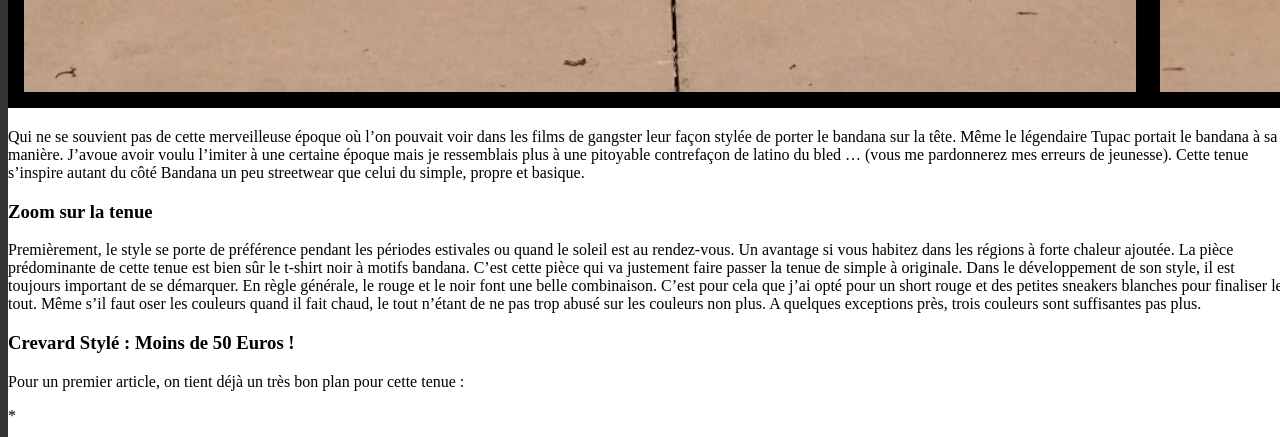
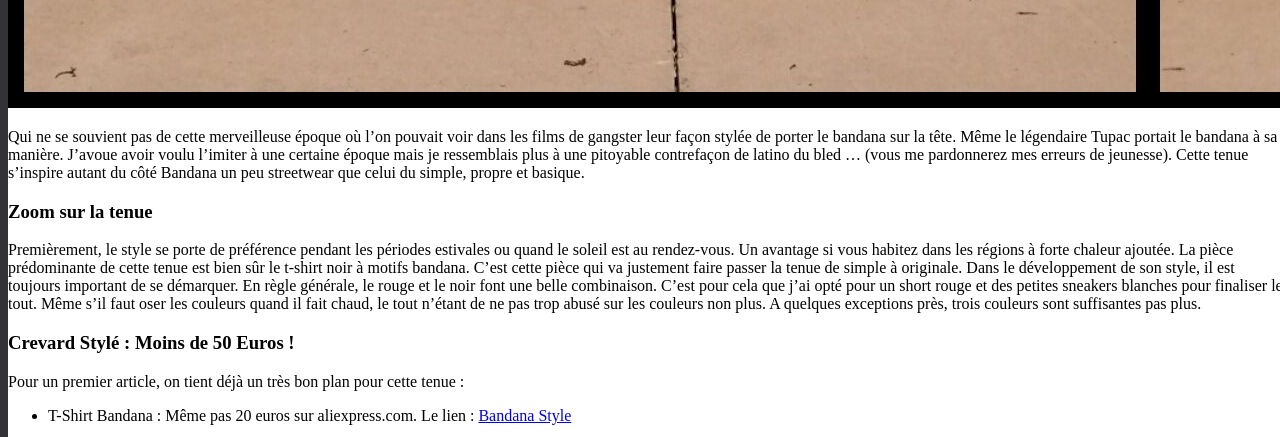
Before and after one commit to darkh2/darkh2.github.io, a Jekyll site: the page built from _posts/2017-10-29-Bandana-Touch.md, in a window 1280 px wide and 900 px high, scrolled down 2266 px, cut to the strip 0-437 px from the top of the window. Built offline with Jekyll 4.4.1, drawn with Linux system fonts in a browser that asks for light colours; comment, search, counter and statistics services are not loaded.

Commit message:
Create 2017-10-29-Bandana-Touch.md

```diff
--- a/_posts/2017-10-29-Bandana-Touch.md
+++ b/_posts/2017-10-29-Bandana-Touch.md
@@ -23,4 +23,4 @@ En règle générale, le rouge et le noir font une belle combinaison. C'est pour
 
 Pour un premier article, on tient déjà un très bon plan pour cette tenue :
 
-*
+* T-Shirt Bandana : Même pas 20 euros sur aliexpress.com. Le lien : [Bandana Style](https://fr.aliexpress.com/item/Bandana-Shirt-Cotton-West-Cashew-T-Shirt-Bandana-2016-Men-Fashion-Camisa-Hip-Hop-Bandana-T/32746171898.html?spm=a2g0w.search0104.3.12.fRCTtJ&ws_ab_test=searchweb0_0,searchweb201602_3_10152_10065_5700015_10151_10344_10068_10345_10342_10343_10340_10341_5760015_10541_10084_10083_10305_10304_10307_10306_10177_5640015_10302_10060_10155_10154_10056_10055_5750015_10539_10538_5370015_10537_10312_10536_10059_10313_10184_10314_10534_10533_100031_10103_10073_10102_10142_10107,searchweb201603_30,ppcSwitch_2&btsid=11caab70-a224-4018-a01b-85bd4125c509&algo_expid=5a27fe93-3779-4ab8-871c-03888d4e7ef8-1&algo_pvid=5a27fe93-3779-4ab8-871c-03888d4e7ef8)
```
